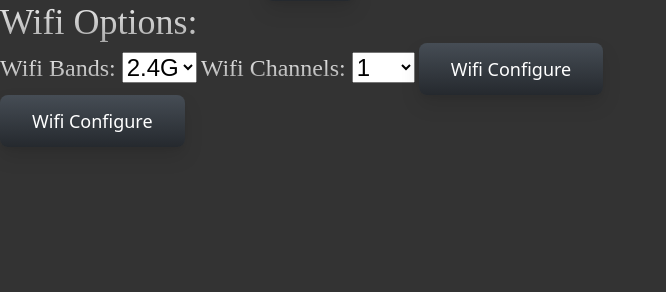
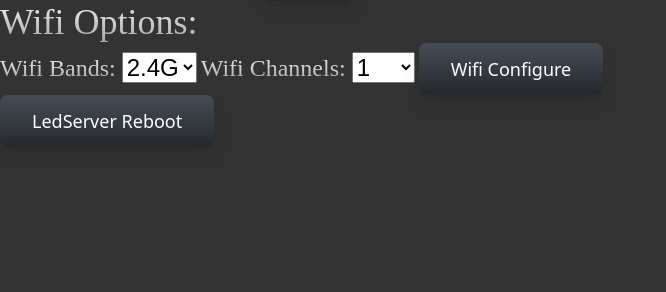
Before and after one commit to airjason13/pyLed_Server, a Flask app: page / in a window 1280 px wide. Shown: the part 475-767 px from the top of the page, without its empty margins (0-666 px from the left). Run offline with Flask 2, Linux system fonts and the light colour scheme; parts of the project's set-up code (start-up, migrations or seed data) failed here and were passed over.

Commit message:
1. test ledserver reboot

```diff
--- a/routes.py
+++ b/routes.py
@@ -294,8 +294,8 @@ def set_frame_brightness_option(data):
     return status_code
 
 
-@app.route('/set_ledserver_reboot_option/<data>', methods=['POST'])
-def set_ledserver_reboot_option(data):
+@app.route('/set_ledserver_reboot_option/', methods=['POST'])
+def set_ledserver_reboot_option():
     log.debug("route set_ledserver_reboot_option")
 
     k = os.popen("reboot")
--- a/templates/index.html
+++ b/templates/index.html
@@ -291,7 +291,7 @@ function submit_repeat_option(data){
 
     <button class="button-84" id="btn_server_reboot"
                 role="button" onclick="submit_ledserver_reboot()" >
-            Wifi Configure
+            LedServer Reboot
         </button>
 
 </body>
```
